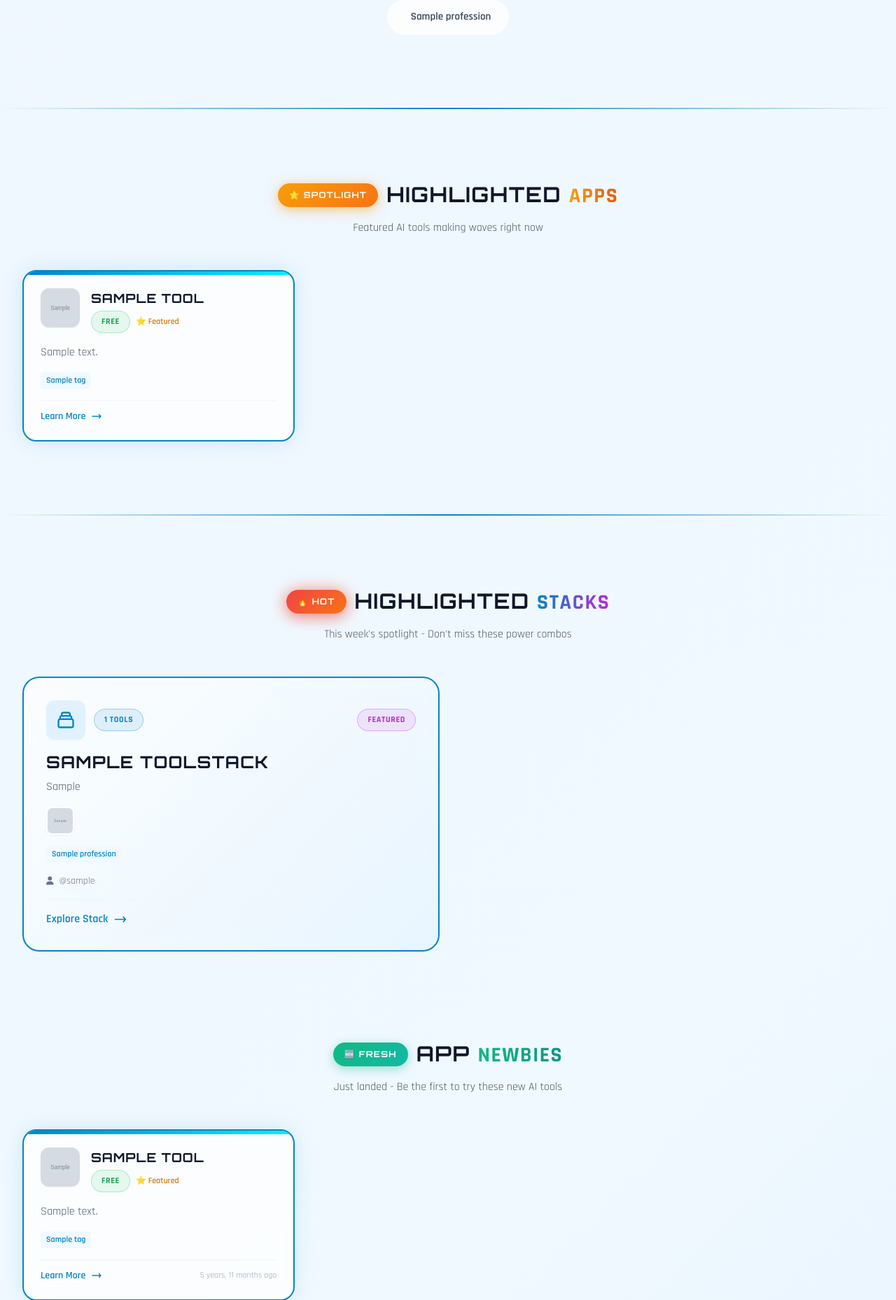
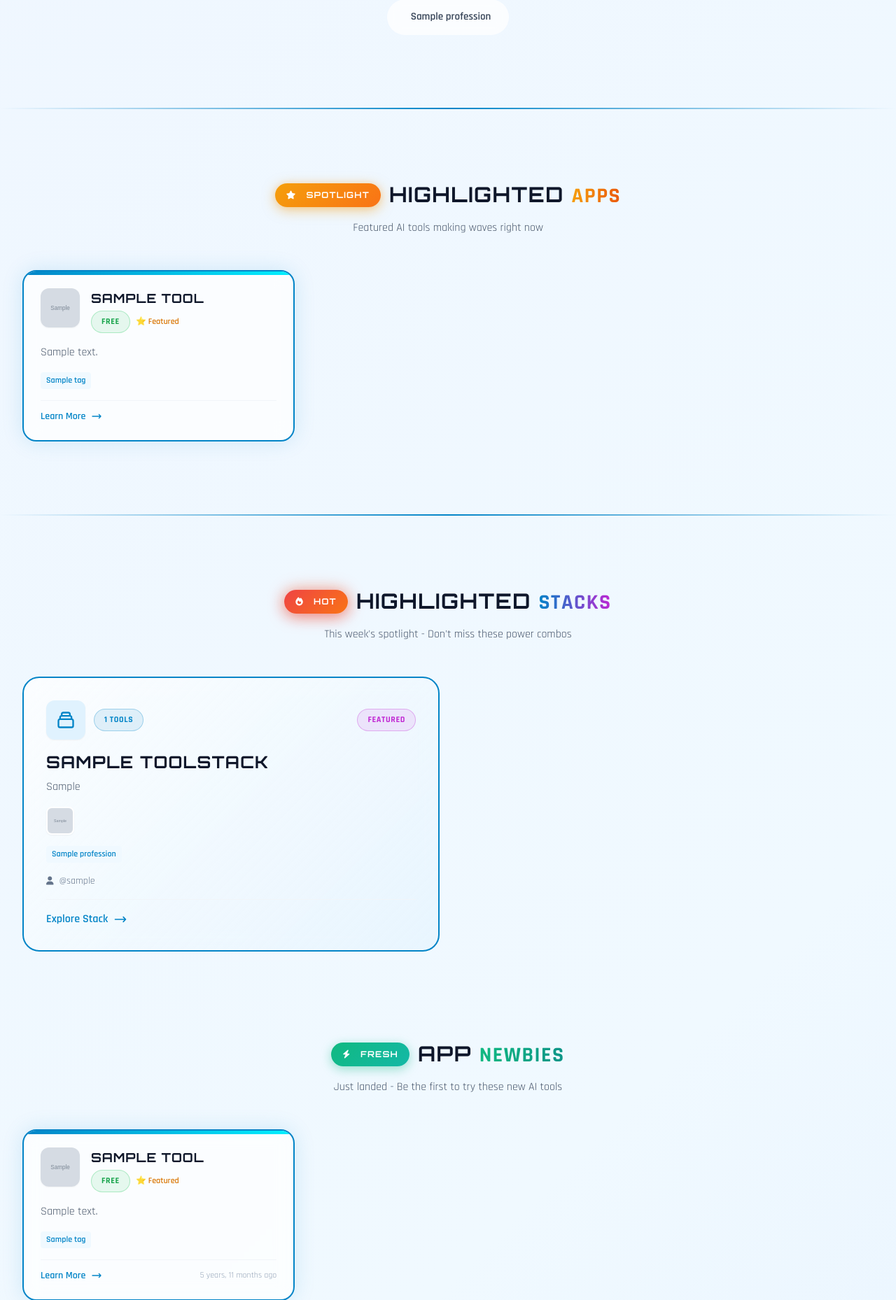
Before and after one commit to uponai/aijack, a Django app: template templates/home.html in a window 1280 px wide. Shown: the part 943-2801 px from the top of the page at 70% size. Run offline with Django 4.2, Linux system fonts and the light colour scheme; tables that the repository leaves empty hold one stand-in row (values such as "Sample post"); the template is opened without the code that fills it: values that come from a table or form of the project are taken from there, most other values are stand-ins (such as "Sample title", 1, 10 or a date in 2020); grey boxes marked "Sample" are stand-in pictures; some libraries are stand-ins or nearby versions.

Commit message:
Home page emojis replaced to fa Sitemap works

```diff
--- a/config/settings.py
+++ b/config/settings.py
@@ -43,6 +43,7 @@ INSTALLED_APPS = [
     'django.contrib.sessions',
     'django.contrib.messages',
     'django.contrib.staticfiles',
+    'django.contrib.sitemaps',
     'tools',
     # 3rd party
     'allauth',
--- a/templates/home.html
+++ b/templates/home.html
@@ -109,13 +109,13 @@
 
 <div class="neon-divider max-w-7xl mx-auto"></div>
 
-<!-- ⭐ HIGHLIGHTED APPS Section -->
+<!-- HIGHLIGHTED APPS Section -->
 {% if highlighted_tools %}
 <section class="py-16 relative">
     <div class="max-w-7xl mx-auto px-4 sm:px-6 lg:px-8">
         <div class="text-center mb-12">
             <div class="inline-flex items-center gap-3 mb-4">
-                <span class="star-badge">⭐ SPOTLIGHT</span>
+                <span class="star-badge"><i class="fa-solid fa-star mr-2"></i> SPOTLIGHT</span>
                 <h2 class="text-2xl md:text-3xl font-heading font-bold text-slate-900">
                     HIGHLIGHTED <span class="text-transparent bg-clip-text bg-gradient-to-r from-amber-500 to-orange-600">APPS</span>
                 </h2>
@@ -134,13 +134,13 @@
 <div class="neon-divider max-w-7xl mx-auto"></div>
 {% endif %}
 
-<!-- 🔥 HIGHLIGHTED STACKS Section -->
+<!-- HIGHLIGHTED STACKS Section -->
 {% if highlighted_stacks %}
 <section class="py-16 relative">
     <div class="max-w-7xl mx-auto px-4 sm:px-6 lg:px-8">
         <div class="text-center mb-12">
             <div class="inline-flex items-center gap-3 mb-4">
-                <span class="pulse-badge">🔥 HOT</span>
+                <span class="pulse-badge"><i class="fa-solid fa-fire mr-2"></i> HOT</span>
                 <h2 class="text-2xl md:text-3xl font-heading font-bold text-slate-900">
                     HIGHLIGHTED <span class="text-transparent bg-clip-text bg-gradient-to-r from-brand-600 to-fuchsia-600">STACKS</span>
                 </h2>
@@ -157,13 +157,13 @@
 </section>
 {% endif %}
 
-<!-- 🆕 APP NEWBIES Section -->
+<!-- APP NEWBIES Section -->
 {% if app_newbies %}
 <section class="py-16 relative">
     <div class="max-w-7xl mx-auto px-4 sm:px-6 lg:px-8">
         <div class="text-center mb-12">
             <div class="inline-flex items-center gap-3 mb-4">
-                <span class="new-badge">🆕 FRESH</span>
+                <span class="new-badge"><i class="fa-solid fa-bolt mr-2"></i> FRESH</span>
                 <h2 class="text-2xl md:text-3xl font-heading font-bold text-slate-900">
                     APP <span class="text-transparent bg-clip-text bg-gradient-to-r from-emerald-500 to-teal-600">NEWBIES</span>
                 </h2>
@@ -180,13 +180,13 @@
 </section>
 {% endif %}
 
-<!-- 📦 STACK NEWBIES Section -->
+<!-- STACK NEWBIES Section -->
 {% if stack_newbies %}
 <section class="py-16 relative">
     <div class="max-w-7xl mx-auto px-4 sm:px-6 lg:px-8">
         <div class="text-center mb-12">
             <div class="inline-flex items-center gap-3 mb-4">
-                <span class="added-badge">📦 JUST ADDED</span>
+                <span class="added-badge"><i class="fa-solid fa-box-open mr-2"></i> JUST ADDED</span>
                 <h2 class="text-2xl md:text-3xl font-heading font-bold text-slate-900">
                     STACK <span class="text-transparent bg-clip-text bg-gradient-to-r from-violet-500 to-purple-600">NEWBIES</span>
                 </h2>
```
